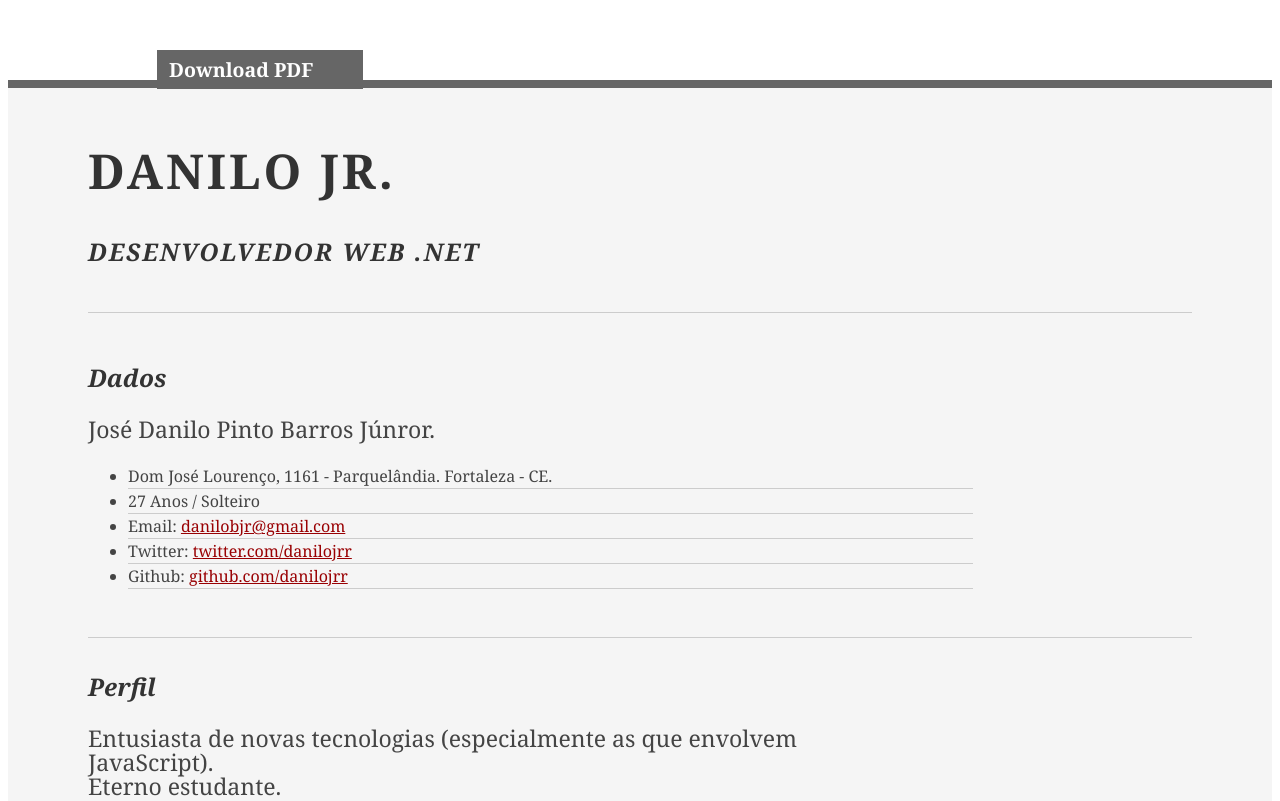
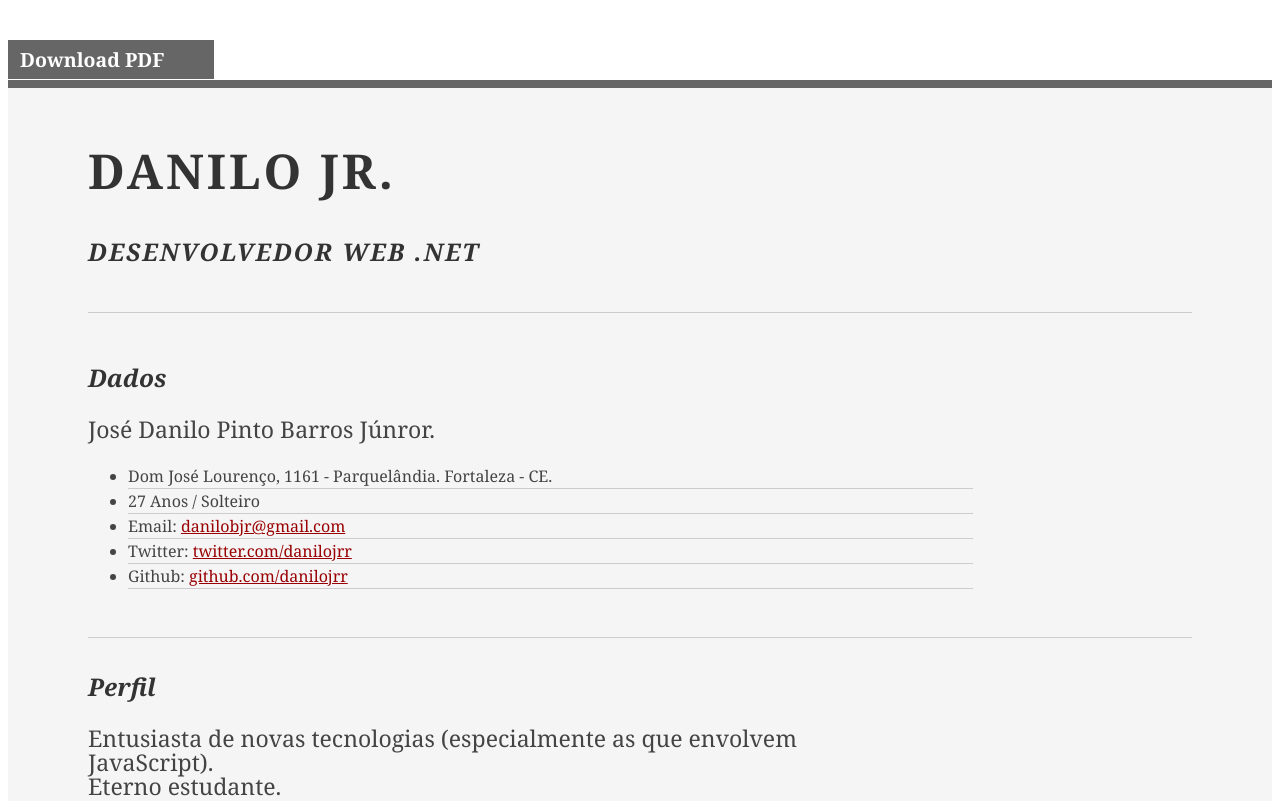
Before and after one commit to danilobjr/danilobjr.github.io, a plain HTML site: page index.html in a window 1280 px wide. Shown: the top 801 px of the page. Drawn offline with Linux system fonts and the light colour scheme; a small style sheet from the web is missing.

Commit message:
Reposicionando o botao Download PDF

```diff
--- a/index.html
+++ b/index.html
@@ -14,6 +14,8 @@
 </head>
 <body>
 
+<div id="doc2" class="yui-t7">
+
 	<div id="contact">
 		<div class="yui-u">
 			<div class="contact-info">
@@ -21,8 +23,6 @@
 			</div><!--// .contact-info -->
 		</div>
 	</div>
-
-<div id="doc2" class="yui-t7">
 
 	<div id="inner">
 
--- a/resume.css
+++ b/resume.css
@@ -73,9 +73,9 @@ a#pdf:hover { background: #222; }
 
 #contact
 {
-	position: absolute;
-	top: 30px;
-	left: 157px;
+	position: relative;
+	top: -40px;
+	left: 0;
 }
 
 .noBottomMargin
```
Lines whose indentation alone changed are shown as unchanged.
